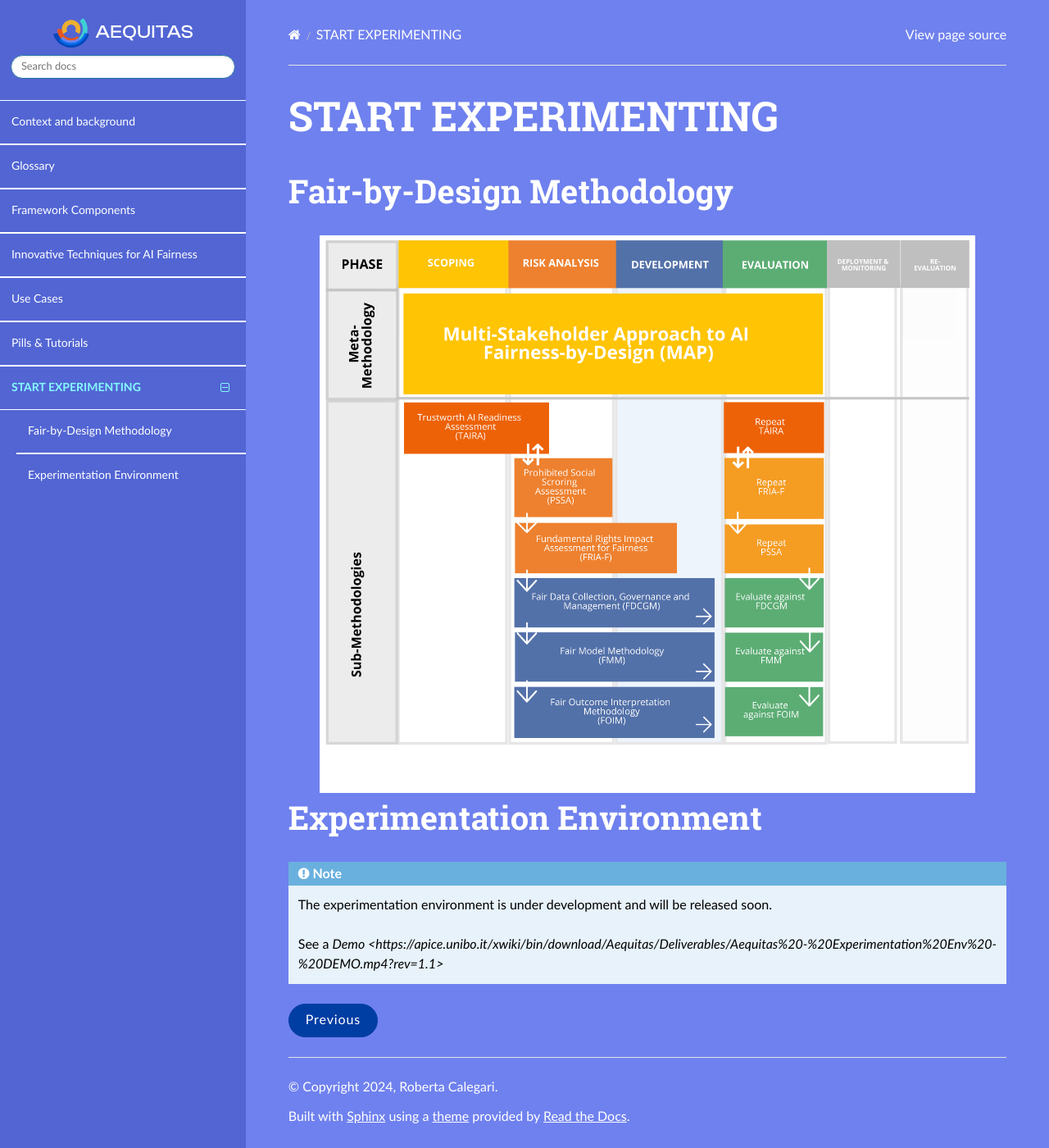
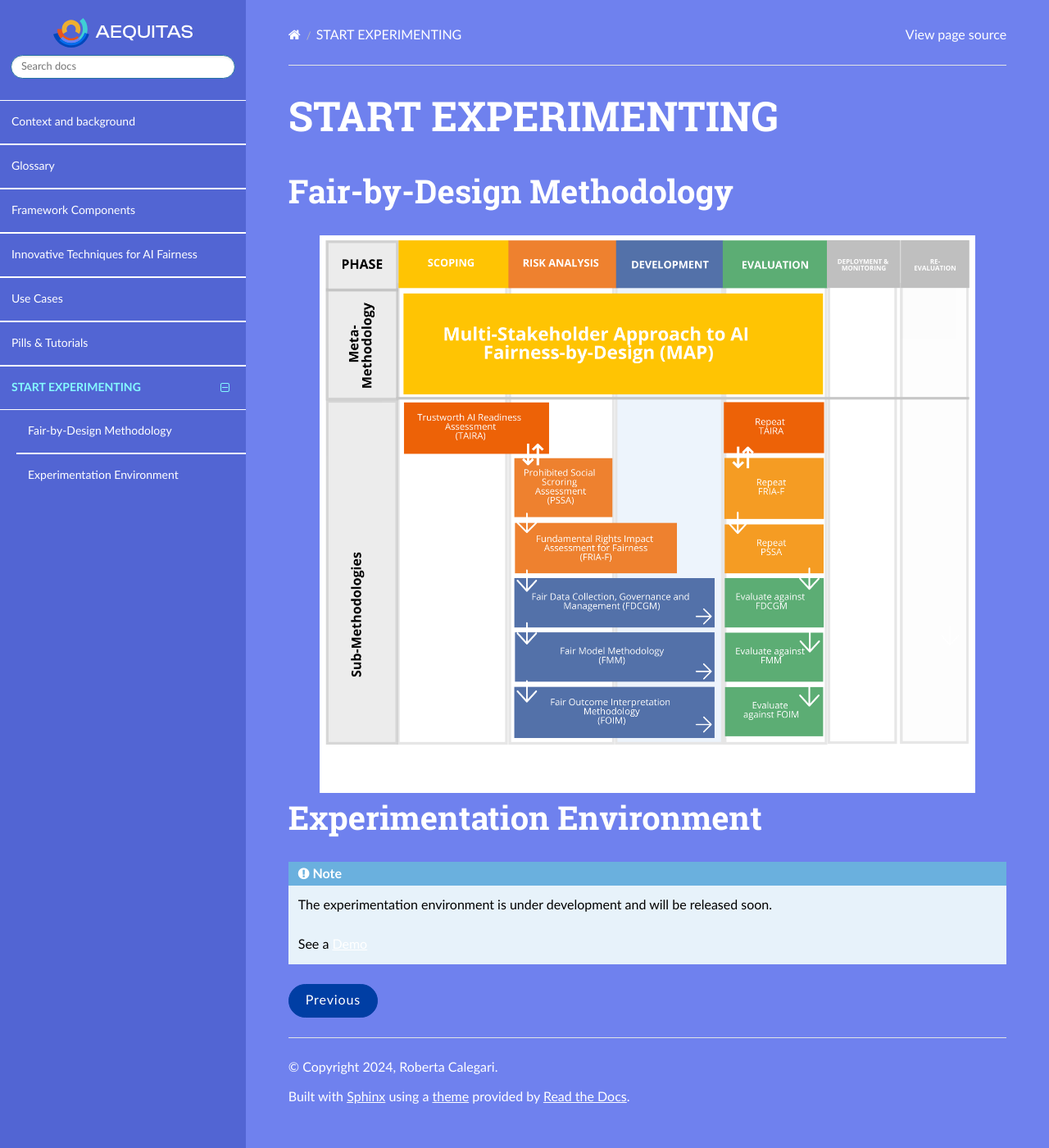
Before and after one commit to aequitas-aod/aequitas-home, a Sphinx documentation site: the page built from docs/source/fair-by-design.rst, in a window 1280 px wide and 1400 px high. Shown: the whole window at 82% size. Built offline with Sphinx 7.4.7 and the Read the Docs theme 3.1.0, drawn with Linux system fonts in a browser that asks for light colours; pages that are not in the unit, such as notebooks, are missing from menus.

Commit message:
rc: link demo

```diff
--- a/docs/source/fair-by-design.rst
+++ b/docs/source/fair-by-design.rst
@@ -39,4 +39,4 @@ Experimentation Environment
 
     The experimentation environment is under development and will be released soon.
 
-    See a `Demo <https://apice.unibo.it/xwiki/bin/download/Aequitas/Deliverables/Aequitas%20-%20Experimentation%20Env%20-%20DEMO.mp4?rev=1.1>`
+    See a `Demo <https://apice.unibo.it/xwiki/bin/download/Aequitas/Deliverables/Aequitas%20-%20Experimentation%20Env%20-%20DEMO.mp4?rev=1.1>`_
```
